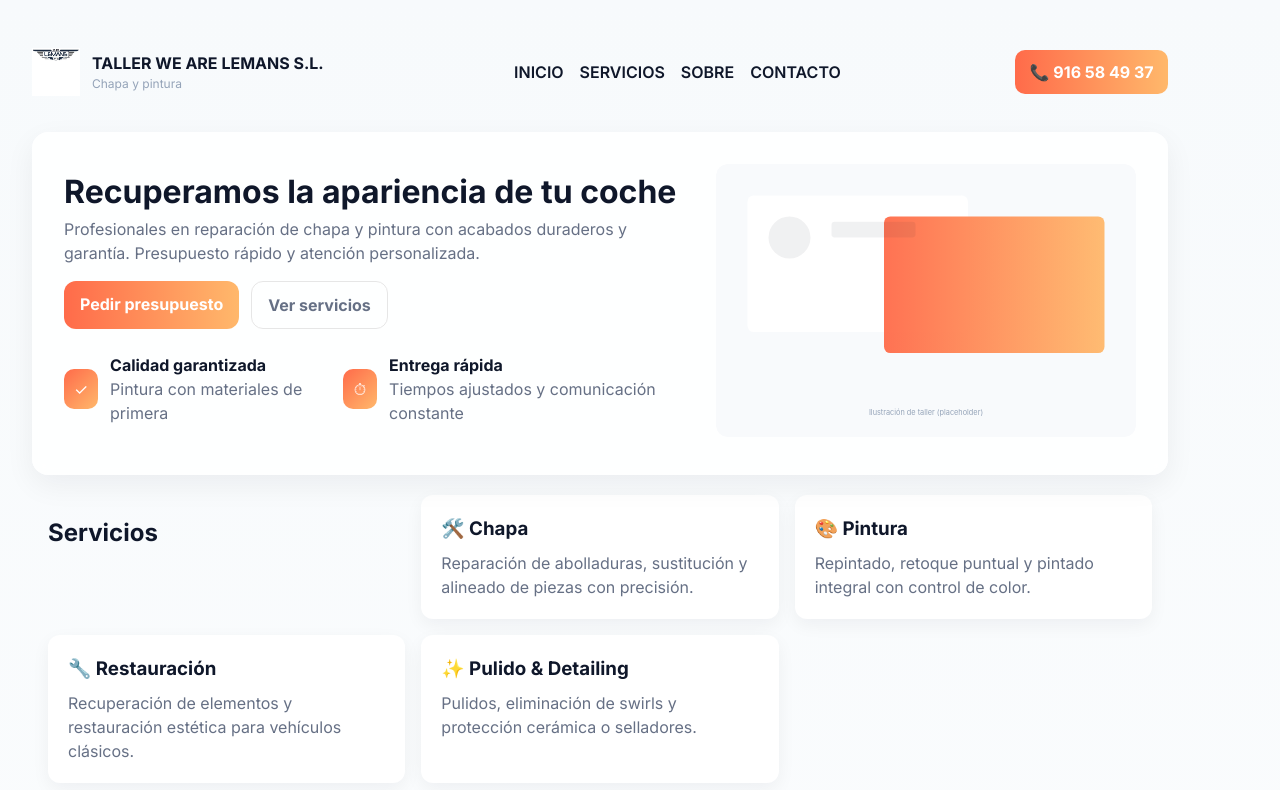
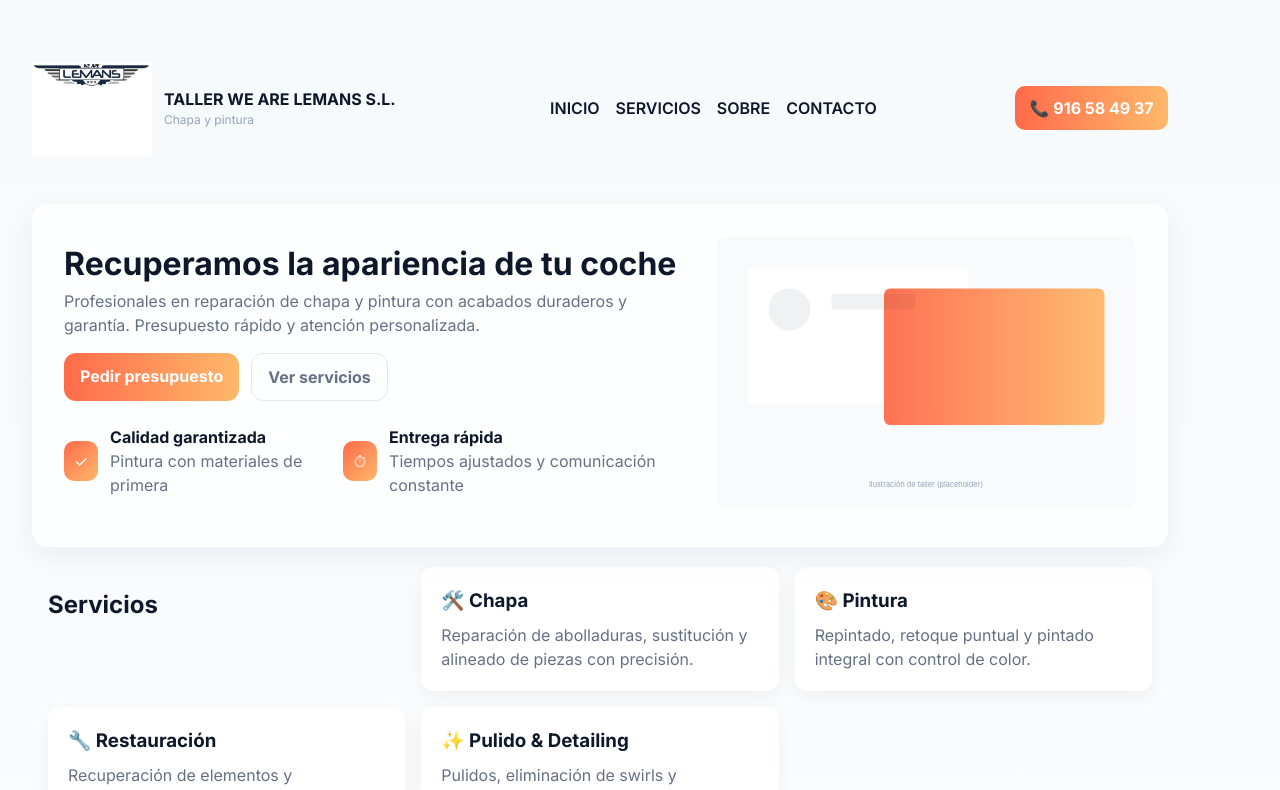
Before and after one commit to yoandrapl/proyecto-yoa, a React (Vite) app: page / in a window 1280 px wide. Shown: the top 790 px of the page. Built offline with nearby package versions, Linux system fonts and the light colour scheme.

Commit message:
style: aumentar logo a 120x120px

```diff
--- a/src/App.css
+++ b/src/App.css
@@ -14,7 +14,7 @@ body{font-family:Inter,system-ui,Segoe UI,Roboto,Arial,sans-serif;margin:0;backg
 
 .site-header{display:flex;align-items:center;justify-content:space-between;padding:1rem 0}
 .brand{display:flex;align-items:center;gap:0.75rem;text-decoration:none;color:inherit}
-.brand img{width:48px;height:48px}
+.brand img{width:120px;height:120px;object-fit:contain}
 .brand .title{font-weight:700}
 .cta-phone{background:linear-gradient(90deg,var(--accent-1),var(--accent-2));color:white;padding:0.6rem 0.9rem;border-radius:10px;text-decoration:none;font-weight:700}
 .site-nav a{margin-left:1rem;color:inherit;text-decoration:none;font-weight:600}
--- a/src/components/Header.tsx
+++ b/src/components/Header.tsx
@@ -4,7 +4,7 @@ const Header: React.FC = () => {
   return (
     <header className="site-header container">
       <a className="brand" href="#inicio">
-        <img src="/LOGOLEMANS.JPG" alt="Taller YOA" />
+        <img src="/LOGOLEMANS.JPG" alt="Taller YOA" style={{width:120,height:120}} />
         <div>
           <div className="title">TALLER WE ARE LEMANS S.L.</div>
           <div style={{fontSize:12,color:'#94a3b8'}}>Chapa y pintura</div>
```
Also changed, not shown: public/LOGOLEMANS.png.
